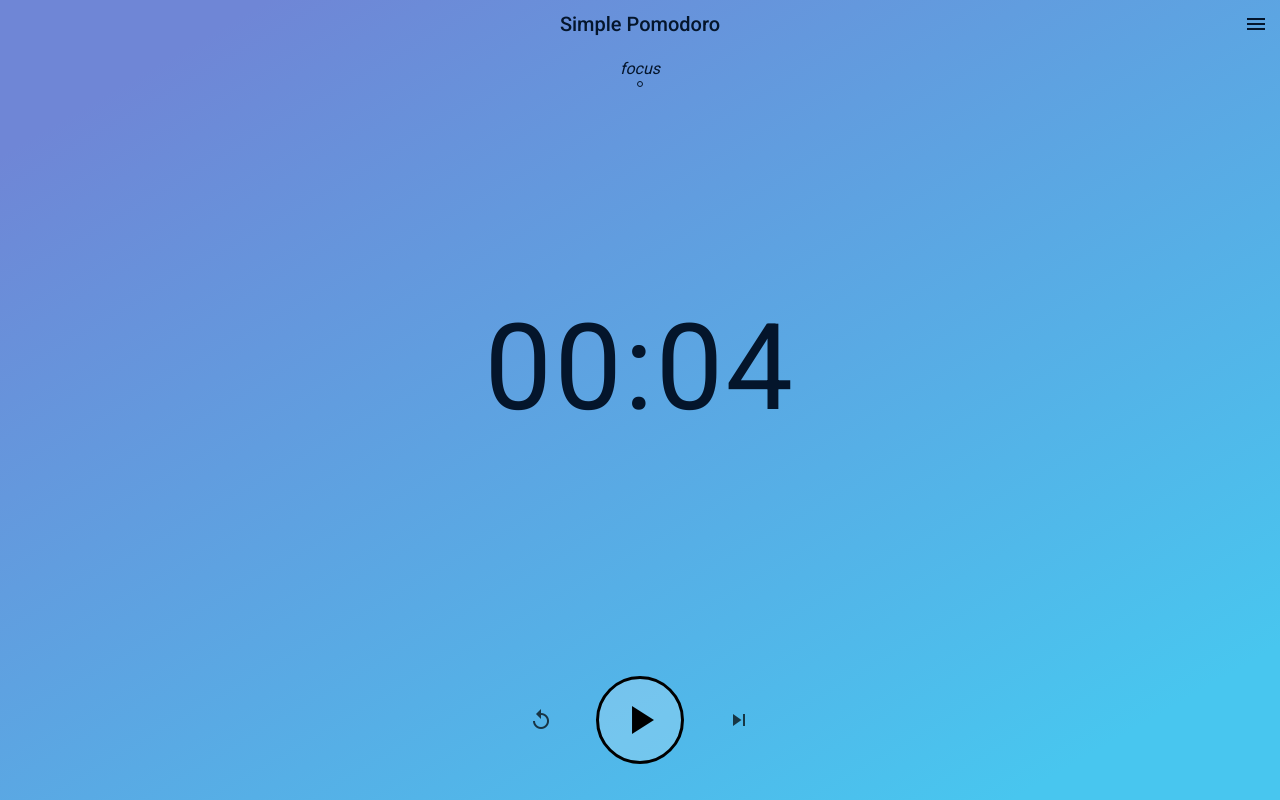
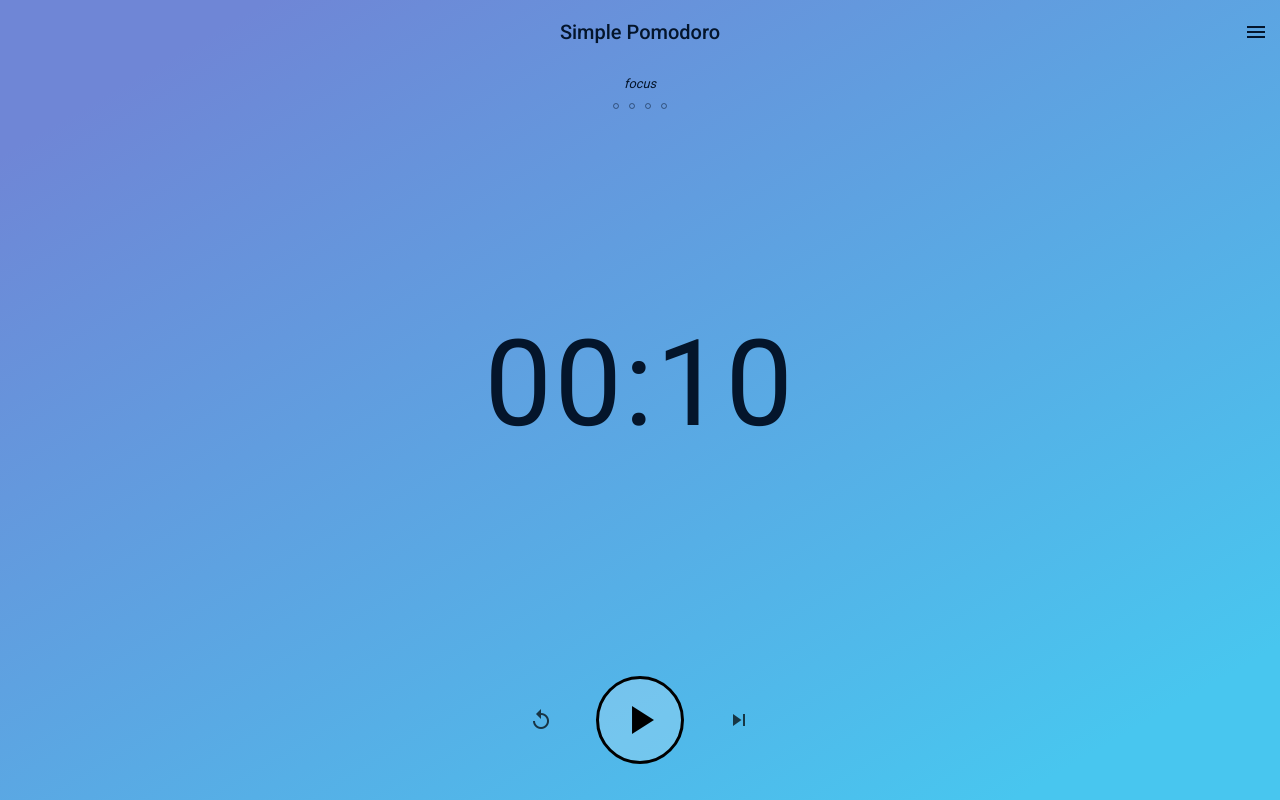
Before and after one commit to Thilerion/vue-pomodoro, a Vue app: page / in a window 1280 px wide. Built offline with nearby package versions, Linux system fonts and the light colour scheme.

Commit message:
session indicator circles complete

```diff
--- a/src/App.vue
+++ b/src/App.vue
@@ -85,7 +85,7 @@ export default {
 
 #app {
 	display: grid;
-	grid-template-rows: 3rem auto;
+	grid-template-rows: 4rem auto;
 }
 
 html {
@@ -99,7 +99,7 @@ body {
 
 main {
 	display: grid;
-	grid-template-rows: 3rem auto 10rem;
+	grid-template-rows: 4rem auto 10rem;
 	align-items: center;
 }
 </style>
--- a/src/components/PomoControls.vue
+++ b/src/components/PomoControls.vue
@@ -10,12 +10,17 @@
 export default {
 	methods: {
 		mainActionButton() {
-			this.$store.dispatch(this.startPauseResume);
+			let action = this.startPauseResume;
+			if (action != null) {
+				this.$store.dispatch(this.startPauseResume);
+			}
 		}
 	},
 	computed: {
 		startPauseResume() {
-			if (this.sessionState.started === false) {
+			if (this.sessionState.finished === true) {
+				return;
+			} else if (this.sessionState.started === false) {
 				return 'startTimer';
 			} else if (this.sessionState.running === false) {
 				return 'resumeTimer';
--- a/src/components/PomoNav.vue
+++ b/src/components/PomoNav.vue
@@ -22,11 +22,12 @@ export default {
 	}
 
 	.nav-top {
-		height: 3rem;
+		height: 4rem;
 		display: grid;
 		grid-template-columns: 3rem auto 3rem;
 		grid-auto-rows: 100%;
 		align-items: center;
+		position: relative;
 	}
 
 	.nav-item.center {
--- a/src/components/PomoSession.vue
+++ b/src/components/PomoSession.vue
@@ -1,35 +1,55 @@
 <template>
 	<div class="session-view">
 		<div class="session-name">
-			focus
+			{{currentSessionType}}
 		</div>
 		<div class="session-number">
-			<div class="session-item"></div>
+			<pomo-session-circle class="session-item" v-for="(session, index) in sessionStatesFocus" :key="index" :finished="isFinished(index)" :started="isStarted(index)" :running="isRunning(index)"></pomo-session-circle>
 		</div>
 	</div>
 </template>
 
 <script>
+import PomoSessionCircle from './PomoSessionCircle'
 export default {
-
+	components: {
+		PomoSessionCircle
+	},
+	computed: {
+		sessionStates() {
+			return this.$store.getters.currentCycleSessionStates;
+		},
+		sessionStatesFocus() {
+			return this.$store.getters.focusSessionStates;
+		},
+		currentSessionType() {
+			return this.$store.state.currentSession.sessionType;
+		}
+	},
+	methods: {
+		isFinished(index) {
+			return this.sessionStatesFocus[index].finished;
+		},
+		isStarted(index) {
+			return this.sessionStatesFocus[index].started;
+		},
+		isRunning(index) {
+			return this.sessionStatesFocus[index].running;
+		}
+	}
 }
 </script>
 
 <style scoped>
-.session-view {
+.session-name {
+	font-size: 0.8rem;
 	font-style: italic;
 }
 
 .session-number {
 	display: flex;
 	justify-content: center;
-}
-
-.session-item {
-	height: 6px;
-	width: 6px;
-	border-radius: 50%;
-	border: 1px solid;
-	margin: 0 0.2rem;
+	align-items: center;
+	height: 25px;
 }
 </style>
--- /dev/null
+++ b/src/components/PomoSessionCircle.vue
@@ -0,0 +1,69 @@
+<template>
+	<div :class="circleClass">
+
+	</div>
+</template>
+
+<script>
+export default {
+	props: ["finished", "started", "running"],
+	computed: {
+		circleClass() {
+			if (this.finished === true) {
+				return "finished";
+			} else if (this.started === true && this.running === true) {
+				return "active";
+			} else if (this.started === true && this.running === false) {
+				return ["active", "paused"];
+			} else {
+				return "inactive";
+			}
+		}
+	}
+}
+</script>
+
+<style scoped>
+.session-item {
+	height: 6px;
+	width: 6px;
+	border-radius: 50%;
+	margin: 0 5px;
+	border: 1px solid;
+	transition: all 0.5s ease;
+	opacity: 0.8;
+}
+
+.inactive {
+	opacity: 0.5;
+}
+
+.active {
+	opacity: 1;
+	transform: scale(1.4);
+}
+
+.paused {
+	opacity: 0.6;
+	animation: 1.2s infinite alternate pulsate;
+	animation-delay: 0.5s;
+}
+
+.finished {
+	background-color: black;
+}
+
+@keyframes pulsate {
+	0% {
+		opacity: 0.6;
+	}
+	50% {
+		opacity: 0.6;
+	}
+	100% {
+		opacity: 0.2;
+	}
+}
+
+
+</style>
--- a/src/store/store.js
+++ b/src/store/store.js
@@ -9,9 +9,9 @@ import formatDuration from '@/utils/format-duration';
 export const store = new Vuex.Store({
 	state: {
 		durations: {
-			focus: 4000,
-			short: 5 * 60 * 1000,
-			long: 3000
+			focus: 10000,
+			short: 2000,
+			long: 2000
 		},
 		sessions: ["focus", "short", "long"],
 		initialized: false,
@@ -32,7 +32,7 @@ export const store = new Vuex.Store({
 			startTime: null
 		},
 		sessionNumber: 0,
-		sessionsPerCycle: 2,
+		sessionsPerCycle: 4,
 		sessionHistory: [[]],
 		timeoutId: null
 	},
@@ -50,7 +50,6 @@ export const store = new Vuex.Store({
 			return arr;
 		},
 		timePassed(state, getters) {
-			//TODO: add pauses
 			return state.currentSession.lastTick - state.currentSession.startTime - getters.pausesLength;
 		},
 		timeRemaining(state, getters) {
@@ -92,26 +91,43 @@ export const store = new Vuex.Store({
 				else return "short";
 			}
 		},
-		currentCycle(state) {
-			let currentCycleHistory = state.sessionHistory[state.sessionHistory.length - 1].slice();
-			currentCycleHistory.push(state.currentSession);
-			return currentCycleHistory;
+		currentCycle(state, getters) {
+			let history = state.sessionHistory[state.sessionHistory.length - 1].slice();
+			history.push(Object.assign({}, state.currentSession));
+			for (let i = history.length; i < getters.cycleArray.length; i++) {
+				let nObj = {
+					sessionType: getters.cycleArray.slice()[i],
+					state: {
+						finished: false,
+						running: false,
+						started: false
+					}
+				}
+				history.push(Object.assign({}, nObj));
+			}
+			return history.slice();
 		},
-		currentCycleSimple(state, getters) {
+		currentCycleSessionStates(state, getters) {
 			let curCycle = getters.currentCycle.slice();
-			//reduce: only if finished, or is current session (last in array), only show type
-			let amount = state.sessionPerCycle;
-			let simple = curCycle.reduce(function(res, val) {
-				if (val.sessionType === "focus") {
-					if (val.finished) {
-						res.push(2);
-					} else if (val.state && val.state.started) {
-						res.push(1);
-					} else res.push(0);
+			let reduced = curCycle.reduce(function (acc, cur) {
+				let sess = {
+					sessionType: cur.sessionType,
+					started: cur.state.started,
+					running: cur.state.running,
+					finished: cur.state.finished
 				}
-				return res;
+				if (sess.finished === true) {
+					sess.started = true;
+					sess.running = false;
+				}
+				let deepCopySess = Object.assign({}, sess);
+				return [...acc, deepCopySess];
 			}, []);
-			return simple;
+			return reduced;
+		},
+		focusSessionStates(state, getters) {
+			let arr = getters.currentCycleSessionStates;
+			return arr.filter(sess => sess.sessionType === "focus");
 		}
 	},
 	mutations: {
@@ -205,10 +221,11 @@ export const store = new Vuex.Store({
 		timerFinished({state, commit, dispatch}) {
 			commit('setTimerState', { running: false, finished: true });
 			dispatch('stopInterval');
-			dispatch('createSessionLog');
+			//dispatch('createSessionLog');
 			//dispatch('loadNextSession');
 		},
 		loadNextSession({ state, commit, dispatch }) {
+			dispatch('createSessionLog');
 			if (state.currentSession.sessionType === "long") {
 				commit('nextCycle');
 			} else {
@@ -225,7 +242,9 @@ export const store = new Vuex.Store({
 				duration: cur.duration,
 				startTime: cur.startTime,
 				endTime: cur.lastTick,
-				finished: cur.state.finished
+				state: {
+					finished: cur.state.finished
+				}
 			}
 			commit('logSession', sesLog);
 		}
```
